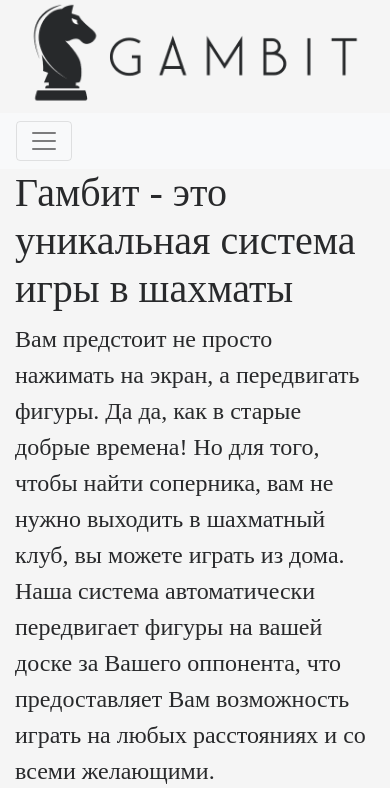
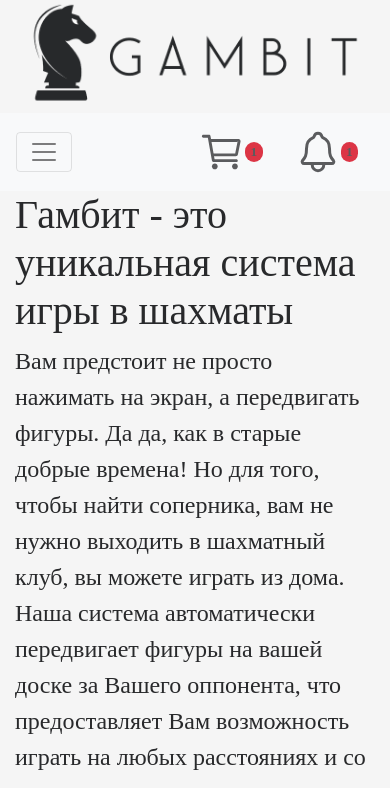
Before and after one commit to Ki-van/gambit-web, a Vue app: page / in a window 390 px wide. Shown: the top 788 px of the page. Built offline with nearby package versions, Linux system fonts and the light colour scheme.

Commit message:
-heder complite

```diff
--- a/src/App.vue
+++ b/src/App.vue
@@ -115,7 +115,7 @@ p {
 }
 
 .big{
-  display: block;
+  display: inline-block;
 }
 
 @media (max-width: 950px) {
@@ -135,7 +135,7 @@ p {
 
 @media (max-width: 766px) {
   .small{
-    display: block;
+    display: inline-block;
   }
   .big{
     display: none;
--- a/src/components/Header.vue
+++ b/src/components/Header.vue
@@ -4,31 +4,33 @@
       <button class="navbar-toggler" type="button" data-toggle="collapse" data-target=".dual-nav">
         <span class="navbar-toggler-icon"></span>
       </button>
-      <div class="navbar-collapse collapse dual-nav w-50 order-1 order-md-0">
-        <ul class="navbar-nav center">
-          <router-link
-              to="/register"
-              tag="li"
-              class="nav-item  ">
-            <a class="nav-link p-0" href="#">
-              <img src="img/ion_person-circle-outline.svg" alt="person" loading="lazy" height="60px"/>
-            </a>
-          </router-link>
+      <div class="inline right">
           <router-link
               to="/basket"
-              tag="li"
+              tag="div"
               class="nav-item small">
             <a class="nav-link" href="">
               <img src="img/ion_cart-outline.svg" class="img-fluid" height="60px" alt="cart" loading="lazy"/>
               <span class="badge rounded-pill badge-notification bg-danger">1</span>
             </a>
           </router-link>
-          <li class="nav-item small">
-            <a class="nav-link" href="">
+          <div class="nav-item small">
+            <a class="nav-link small" href="">
               <img src="img/ion_notifications-outline.svg" class="img-fluid" height="60px" alt="notify" loading="lazy"/>
               <span class="badge rounded-pill badge-notification bg-danger">1</span>
             </a>
-          </li>
+          </div>
+      </div>
+      <div class="navbar-collapse collapse dual-nav w-50 order-1 order-md-0">
+        <ul class="navbar-nav center">
+          <router-link
+              to="/register"
+              tag="li"
+              class="nav-item big">
+            <a class="nav-link p-0" href="#">
+              <img src="img/ion_person-circle-outline.svg" alt="person" loading="lazy" height="60px"/>
+            </a>
+          </router-link>
         </ul>
       </div>
       <div class="navbar-collapse collapse dual-nav w-100 order-2">
@@ -74,6 +76,7 @@ export default {
   data: () => {
     return {
       links: [
+        {title: 'Личный кабинет', url: '/personalArea'},
         {title: 'Главная', url: '/', exact: true},
         {title: 'Продукция', url: '/products'},
         {title: 'Контакты', url: '/contacts'},
```
